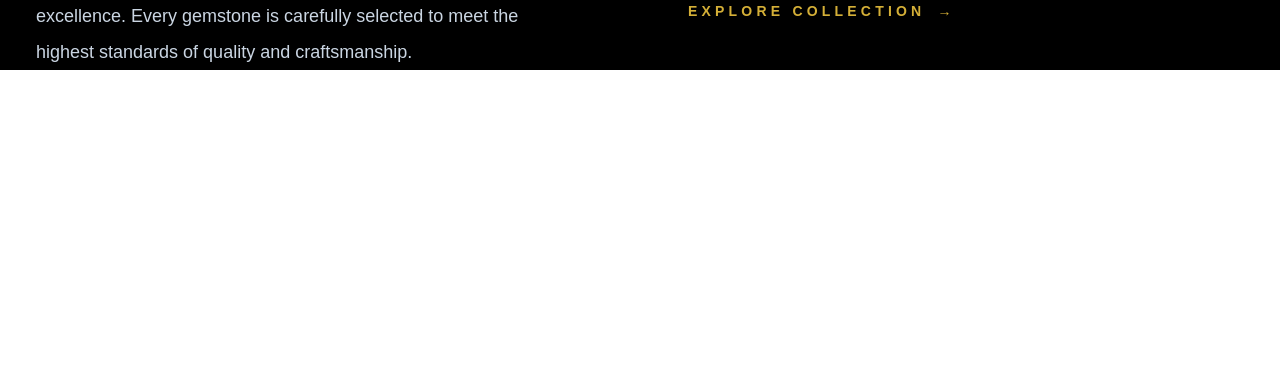
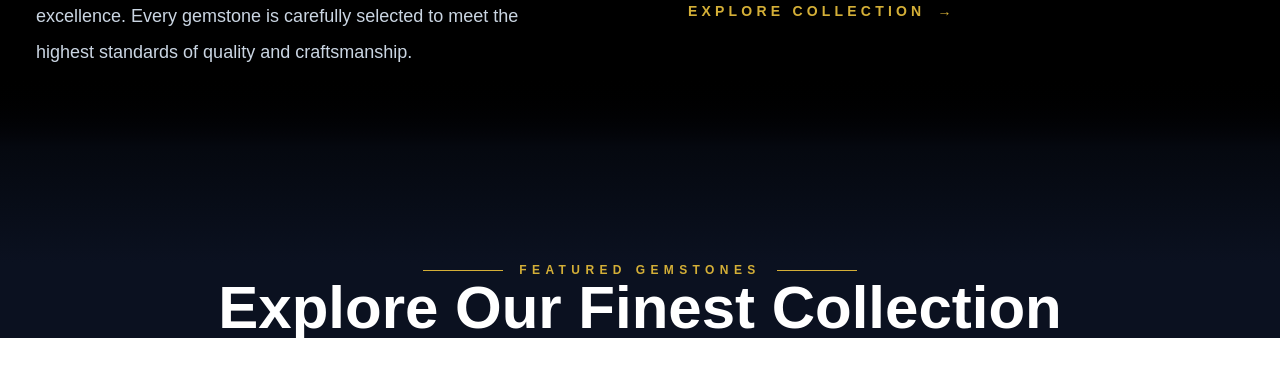
Before and after one commit to harshwardhanjhala/Ashirwad-Gems, a Next.js app: page / in a window 1280 px wide. Shown: the part 1245-1621 px from the top of the page. Built offline with nearby package versions, Linux system fonts and the light colour scheme.

Commit message:
feat: explore gems section added with heading and black->navy transition btw about and explore section

```diff
--- a/app/page.tsx
+++ b/app/page.tsx
@@ -1,6 +1,7 @@
 import Header from "@/components/layout/header/Header";
 import Hero from "@/components/home/Hero";
 import AboutSection from "@/components/home/AboutSection";
+import FeaturedGemstones from "@/components/home/FeaturedGemstones";
 
 export default function Home() {
   return (
@@ -11,13 +12,12 @@ export default function Home() {
 
       <AboutSection />
 
-      <section className="min-h-screen bg-white">
-        {/* <div className="mx-auto max-w-7xl py-32 text-center">
-          <h2 className="text-5xl font-bold">
-            Featured Gemstones
-          </h2>
-        </div> */}
-      </section>
+       {/* Black → Navy transition */}
+        <div className="h-48 bg-gradient-to-b from-black via-[#05080F] via-40% to-[#0B1120]" />
+
+      <FeaturedGemstones />
+
+      <section className="min-h-screen bg-white"></section>
     </>
   );
 }
--- a/components/home/AboutSection.tsx
+++ b/components/home/AboutSection.tsx
@@ -3,7 +3,7 @@ import Container from "@/components/common/Container";
 
 export default function AboutSection() {
   return (
-    <section className="bg-black py-40">
+    <section className="bg-black pt-40 pb-56">
       <Container>
 
         {/* Section Label */}
--- /dev/null
+++ b/components/home/FeaturedGemstones.tsx
@@ -0,0 +1,32 @@
+import Container from "@/components/common/Container";
+
+export default function FeaturedGemstones() {
+  return (
+    <section className="relative bg-[#0B1120] py-32">
+
+      <Container>
+
+        {/* Section Label */}
+        <div className="flex justify-center">
+          <div className="flex items-center gap-4">
+            <div className="h-px w-20 bg-[#D4AF37]" />
+
+            <span className="text-xs font-semibold uppercase tracking-[0.45em] text-[#D4AF37]">
+              FEATURED GEMSTONES
+            </span>
+
+            <div className="h-px w-20 bg-[#D4AF37]" />
+          </div>
+        </div>
+
+        {/* Heading */}
+        <div className="mt-8 text-center">
+          <h2 className="text-5xl font-semibold text-white lg:text-6xl">
+            Explore Our Finest Collection
+          </h2>
+        </div>
+
+      </Container>
+    </section>
+  );
+}
```
